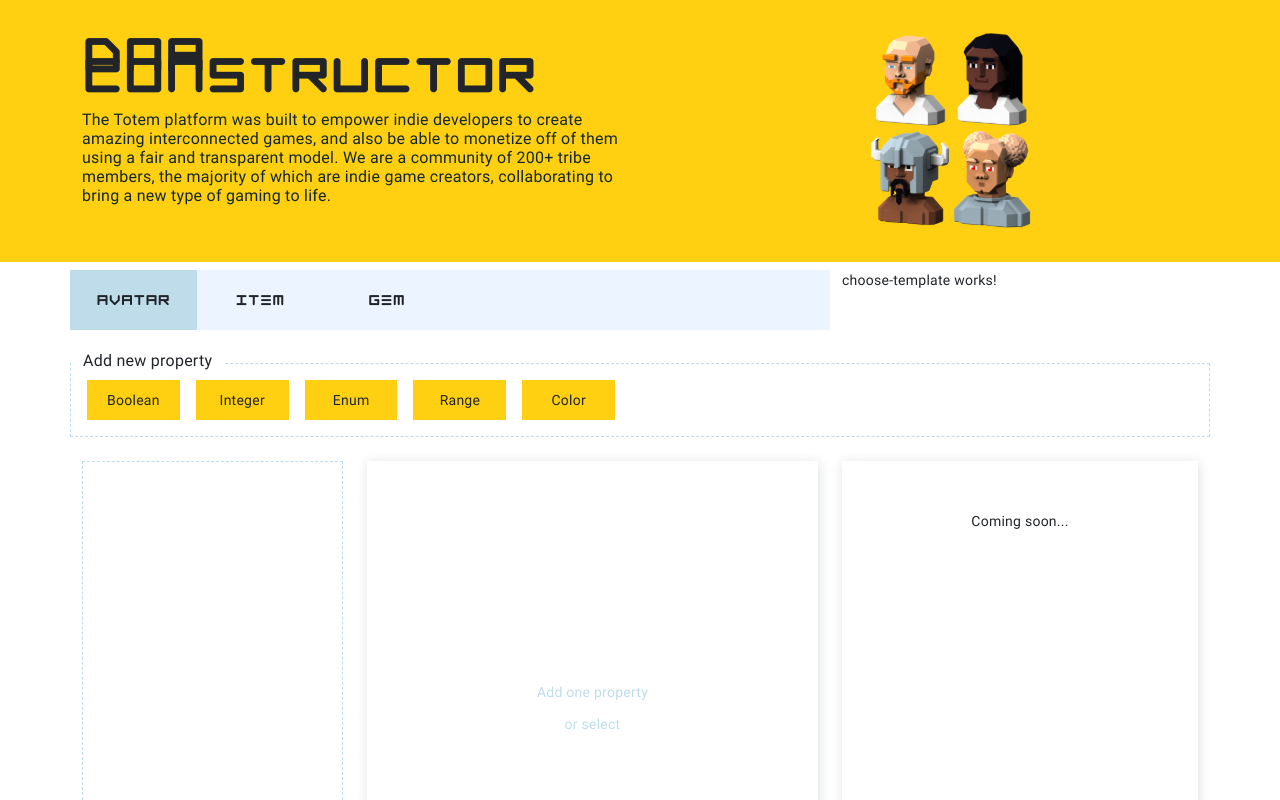
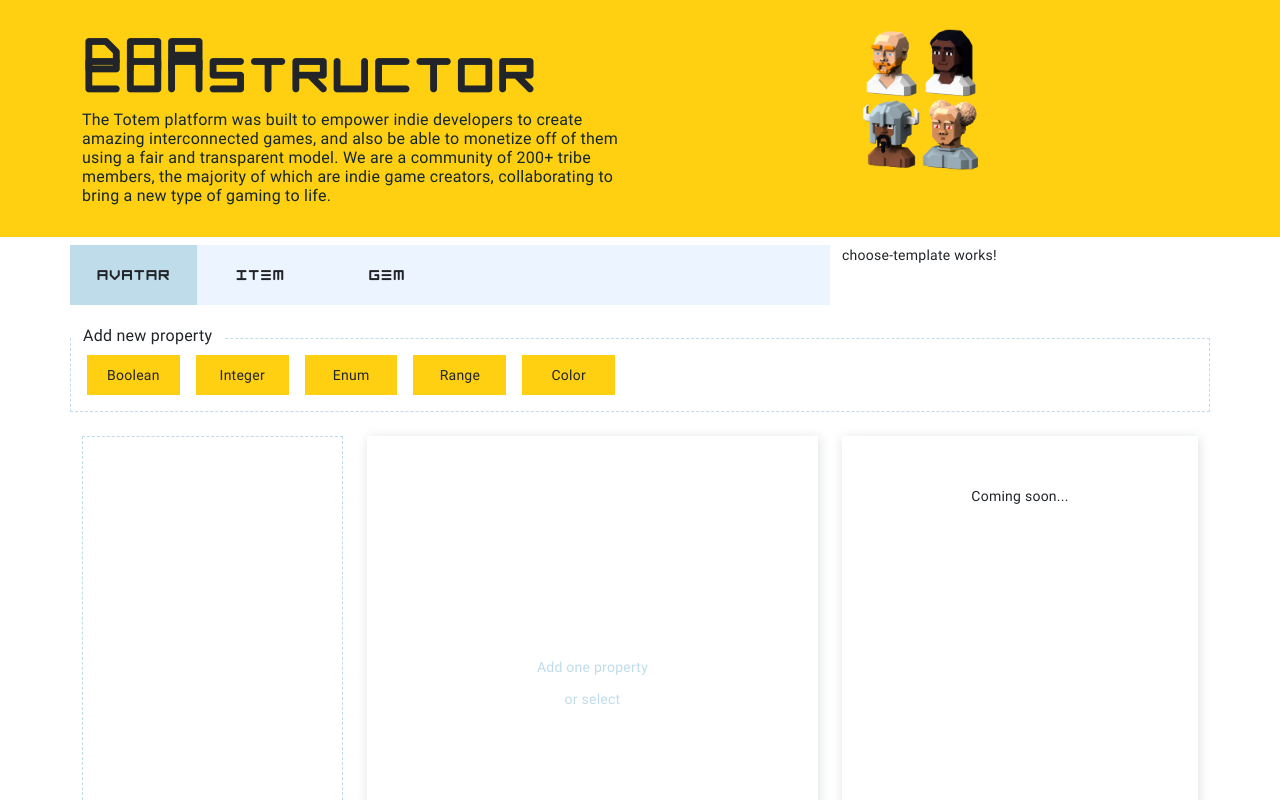
Before and after one commit to Totem-gdn/totem-dna-constructor, an Angular app: page / in a window 1280 px wide. Shown: the top 800 px of the page. Built offline with nearby package versions, Linux system fonts and the light colour scheme.

Commit message:
change height logo

```diff
--- a/src/app/layout/components/dna-header/dna-header.component.html
+++ b/src/app/layout/components/dna-header/dna-header.component.html
@@ -20,7 +20,7 @@
                     </div>
                 </div>
             </div>
-            <div class="col-md-4">
+            <div class="col-md-4 logo">
                 <img src="/assets/images/svg/header_logo.svg" alt="">
             </div>
         </div>
--- a/src/app/layout/components/dna-header/dna-header.component.scss
+++ b/src/app/layout/components/dna-header/dna-header.component.scss
@@ -17,5 +17,10 @@
             line-height: 19px;
             color: $black;
         }
+        .logo {
+            img {
+                height: 160px;
+            }
+        }
     }
 }
```
